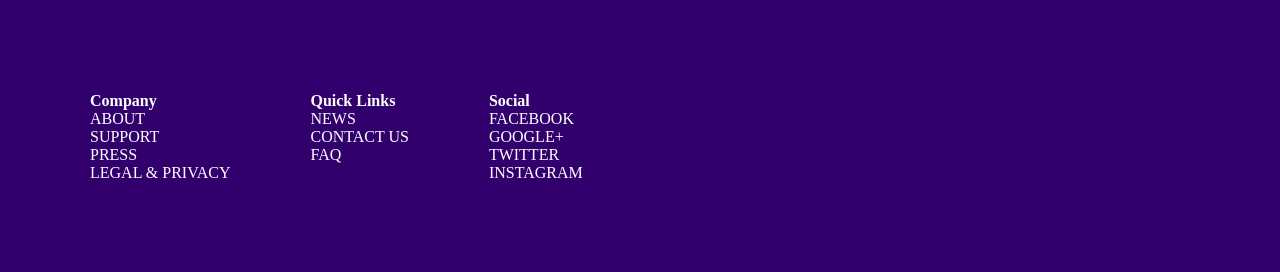
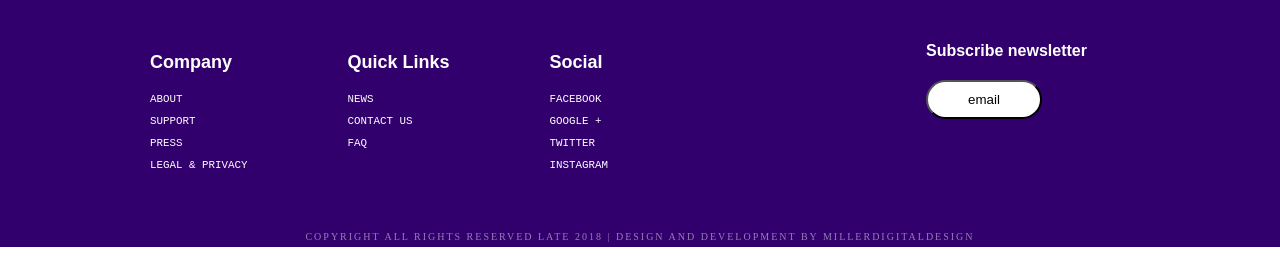
Before and after one commit to arjak-dev/css_adv2, a plain HTML site: page index.html in a window 1280 px wide. Shown: the part 4792-5064 px from the top of the page. After the commit the page ends 5039 px from the top, so only its background shows below. Drawn offline with Linux system fonts and the light colour scheme.

Commit message:
thrid commit

```diff
--- a/css_style.css
+++ b/css_style.css
@@ -487,5 +487,49 @@
 	color: #fff;
 }
 .u1{
-	padding: 40px;
+	padding: 0px 0px 0px 100px;
 }
+.u1_head{
+	padding-bottom: 20px;
+	font-family: Arial, Helvetica, sans-serif;
+	font-size: large;
+}
+.u1_body{
+	text-transform: uppercase;
+	padding-bottom: 10px;
+	font-family: monospace;
+	font-size: smaller;
+}
+.u1_body a{
+	text-decoration: none;
+	color: #fff;
+}
+.middle4_right{
+	width: 30%;
+}
+.middle4_right p{
+	color: #fff;
+	padding-top: 40px;
+	padding-bottom: 20px;
+	font-family: Arial, Helvetica, sans-serif;
+}
+.middle4_right button{
+	padding-top: 10px;
+	padding-bottom: 10px;
+	padding-left: 40px;
+	padding-right: 40px;
+	background: #fff;
+	border-radius: 40px;
+}
+.fotter_last{
+	width: 100%;
+}
+.fotter_last p{
+	color: ghostwhite;
+	text-align: center;
+	text-transform: uppercase;
+	letter-spacing: 2px;
+	font-size: 10px;
+	padding-bottom: 5px;
+	opacity: 50%;
+}
--- a/index.html
+++ b/index.html
@@ -302,26 +302,33 @@
 	<div class="middle4">
 		<div class="middle4_left">
 			<div class="u1">
-				<p><strong>Company</strong></p>
-				<p>ABOUT</p>
-				<P>SUPPORT</P>
-				<P>PRESS</P>
-				<P>LEGAL & PRIVACY</P>
+				<p class="u1_head"><strong>Company</strong></p>
+				<p class="u1_body"><a href="">ABOUT</a></p>
+				<P class="u1_body"><a href="">SUPPORT</a></P>
+				<P class="u1_body"><a href="">PRESS</a></P>
+				<P class="u1_body"><a href="">LEGAL & PRIVACY</a></P>
 			</div>
 			<DIV class="u1">
-				<P><strong>Quick Links</strong></P>
-				<p> NEWS</p>
-				<P>CONTACT US</P>
-				<P> FAQ</P>
+				<P class="u1_head"><strong>Quick Links</strong></P>
+				<p class="u1_body"><a href="">NEWS</a></p>
+				<P class="u1_body"><a href="">CONTACT US</a></P>
+				<P class="u1_body"><a href="">FAQ</a></P>
 			</DIV>
 			<DIV class="u1">
-				<P><strong>Social</strong></P>
-				<p>FACEBOOK</p>
-				<P>GOOGLE+</P>
-				<P>TWITTER</P>
-				<P>INSTAGRAM</P>
+				<P class="u1_head"><strong>Social</strong></P>
+				<p class="u1_body"><a href="">FACEBOOK</a></p>
+				<P class="u1_body"><a href="">GOOGLE +</a></P>
+				<P class="u1_body"><a href="">TWITTER</a></P>
+				<P class="u1_body"><a href="">INSTAGRAM</a></P>
 			</DIV>
 		</div>
+		<div class="middle4_right">
+			<p class="middle4_head"><strong>Subscribe newsletter</strong></p>
+			<button>email</button>
+		</div>
+	</div>
+	<div class="fotter_last">
+		<p> copyright all rights reserved late 2018 | design and development by millerdigitaldesign </p>
 	</div>
 </section>
 </body>
```
